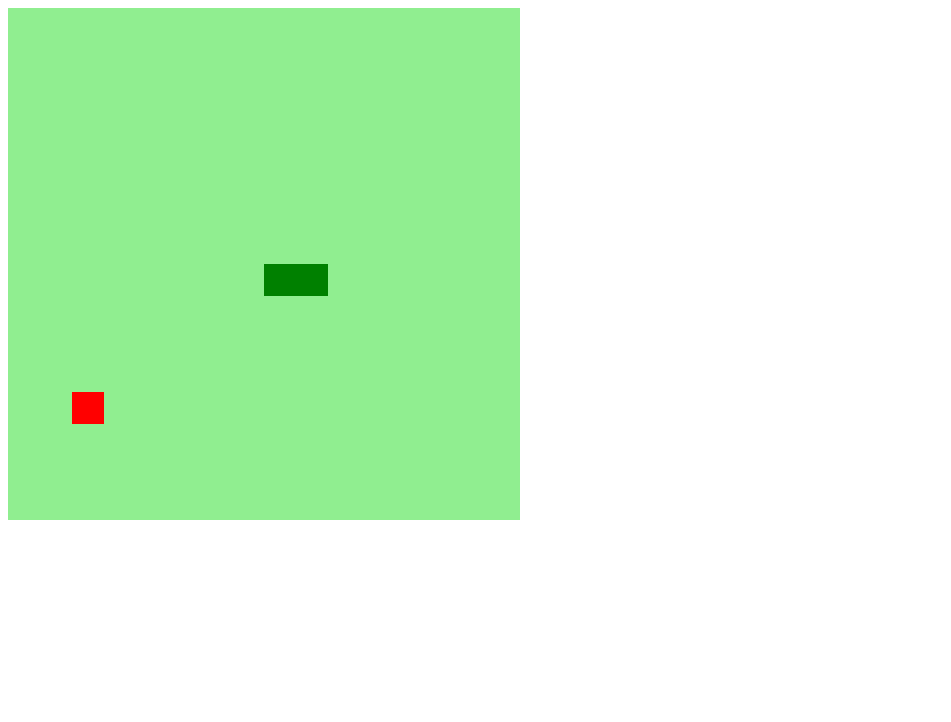
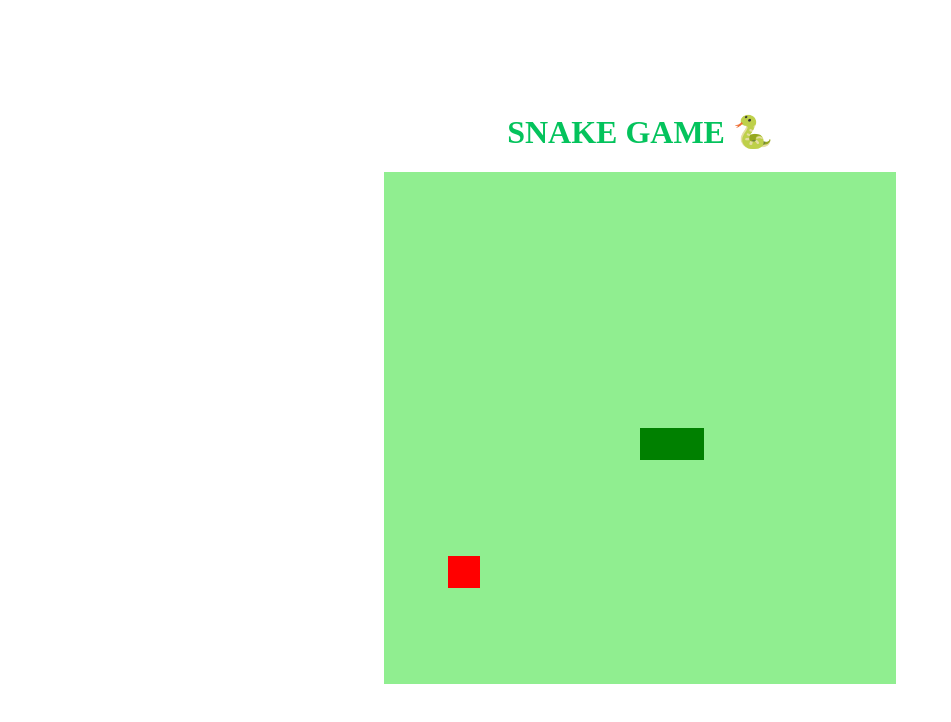
Before and after one commit to jose-bone/snake-game-dio, a plain HTML site: page index.html in a window 1280 px wide. Shown: the whole page, without its empty margins (0-951 px from the left). Drawn offline with Linux system fonts and the light colour scheme.

Commit message:
Add style to the body

```diff
--- a/index.html
+++ b/index.html
@@ -9,6 +9,7 @@
     <title>Snake Game | Boné</title>
   </head>
   <body>
+    <h1>Snake Game 🐍</h1>
     <canvas id="snake" width="512" height="512"></canvas>
   </body>
 </html>
--- a/style.css
+++ b/style.css
@@ -0,0 +1,13 @@
+body {
+  display: flex;
+  justify-content: center;
+  align-items: center;
+  flex-direction: column;
+  height: 95vh;
+  width: 95;
+  color: #04c35c;
+}
+
+h1 {
+  text-transform: uppercase;
+}
```
